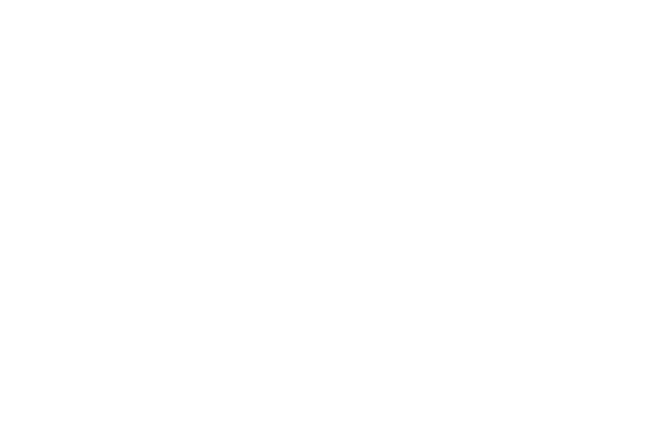
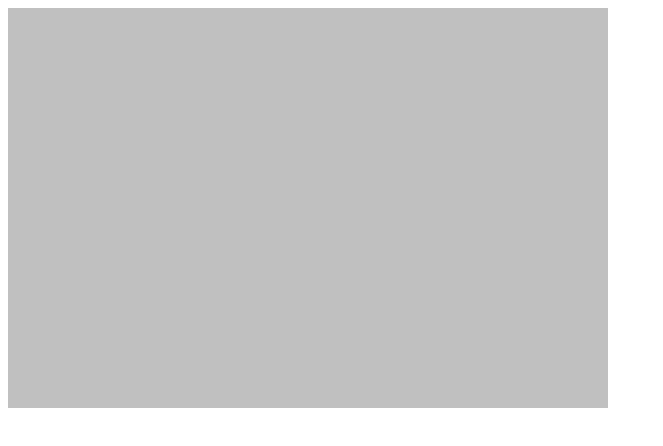
Before and after one commit to opsimata/JsHTMLLogicPractice, a plain HTML site: page program.html in a window 1280 px wide. Shown: the whole page, without its empty margins (0-663 px from the left). Drawn offline with Linux system fonts and the light colour scheme.

Commit message:
introduction to the canvas concept in HTML & Js

```diff
--- a/program.html
+++ b/program.html
@@ -15,3 +15,11 @@
 </body>
 
 </html>
+
+<script>
+    var screen = document.querySelector("canvas");
+    var brush = screen.getContext("2d");
+
+    brush.fillStyle = "#c0c0c0";
+    brush.fillRect(0, 0, 600, 400);
+</script>
```
